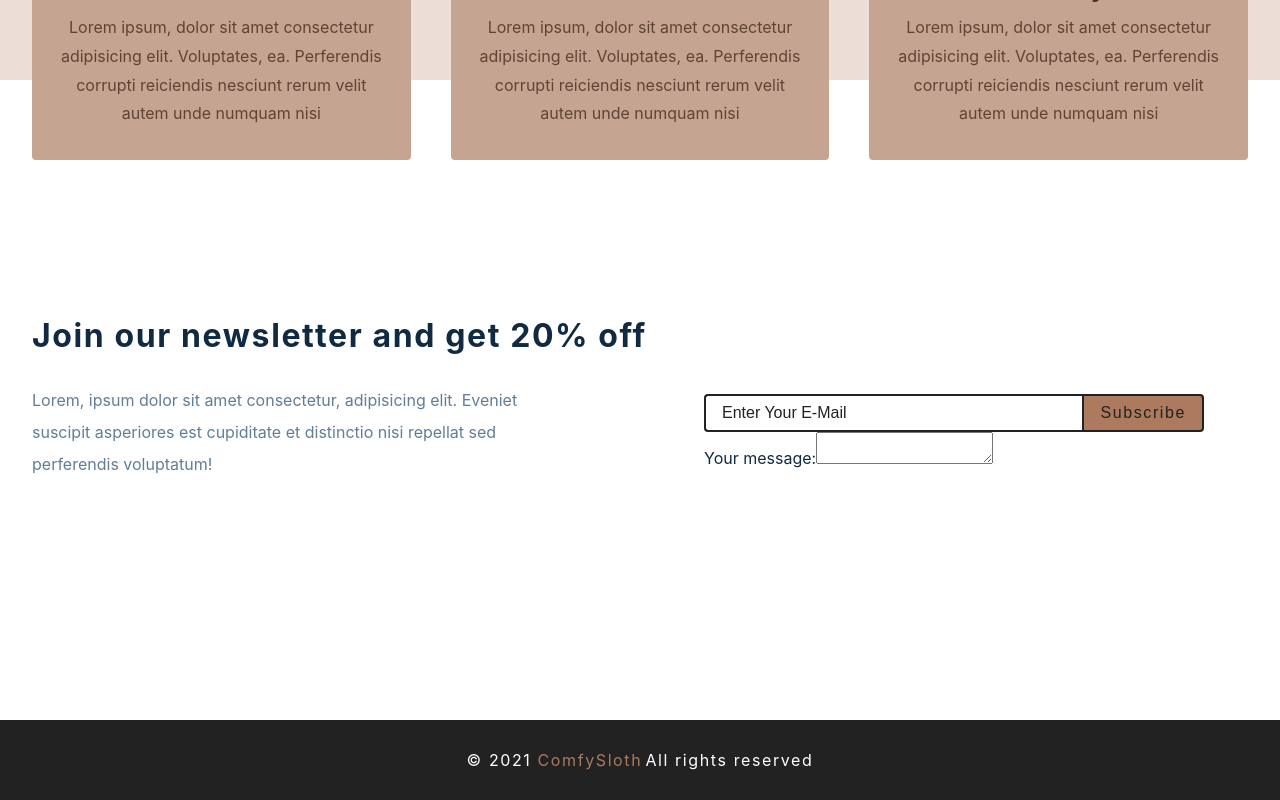
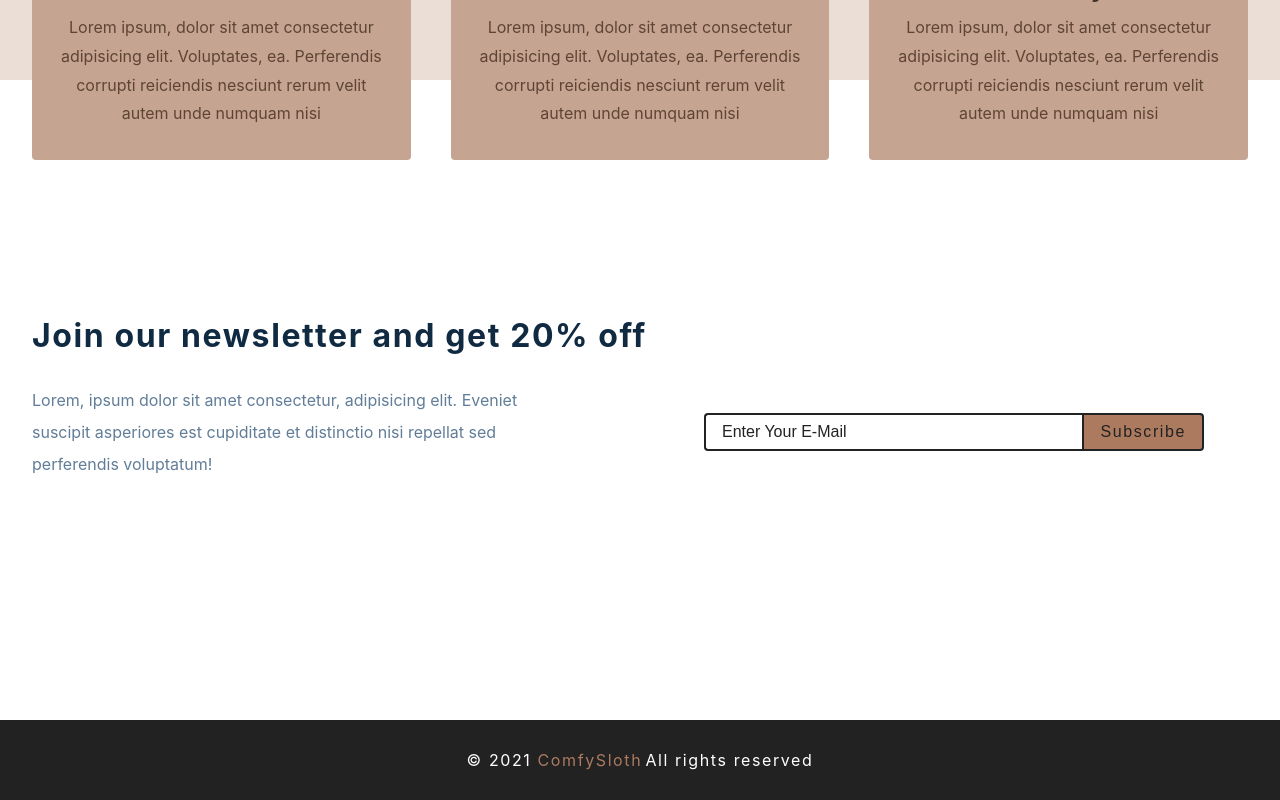
Before and after one commit to pooya2293/E-Commerce, a React (Create React App) app: page / in a window 1280 px wide. Shown: the part 1211-2011 px from the top of the page. Built offline with nearby package versions, Linux system fonts and the light colour scheme; the HTML template or start-up script is replaced by a standard one.

Commit message:
back to origin

```diff
--- a/src/components/Contact.js
+++ b/src/components/Contact.js
@@ -14,10 +14,6 @@ const Contact = () => {
           method="POST">
             <input type="email" className='form-input' placeholder='enter your e-mail' name="_replyto" />
             <button type='submit' className='submit-btn'>subscribe</button>
-            <label>
-      Your message:
-      <textarea name="message"></textarea>
-      </label>
           </form>
         </div>
       </div>
```
